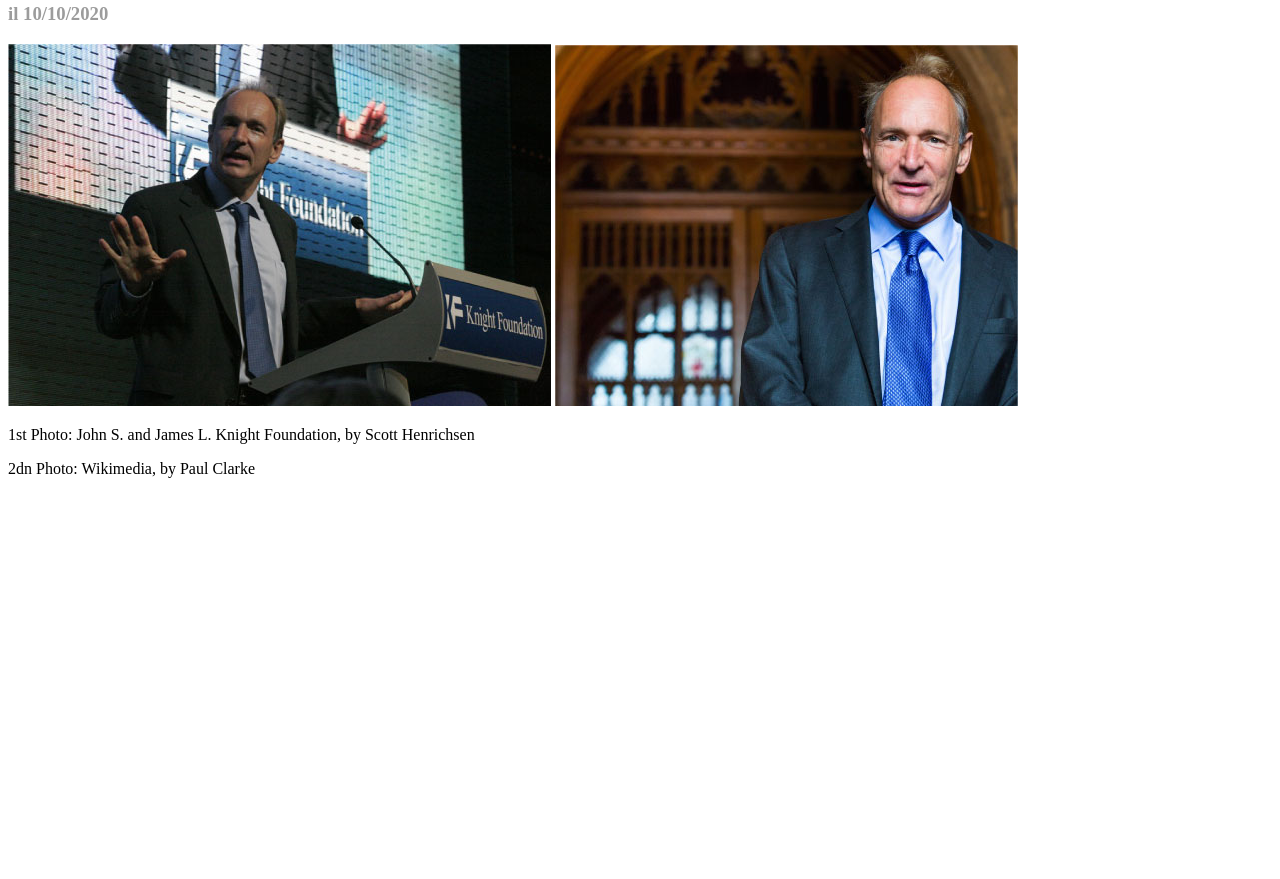
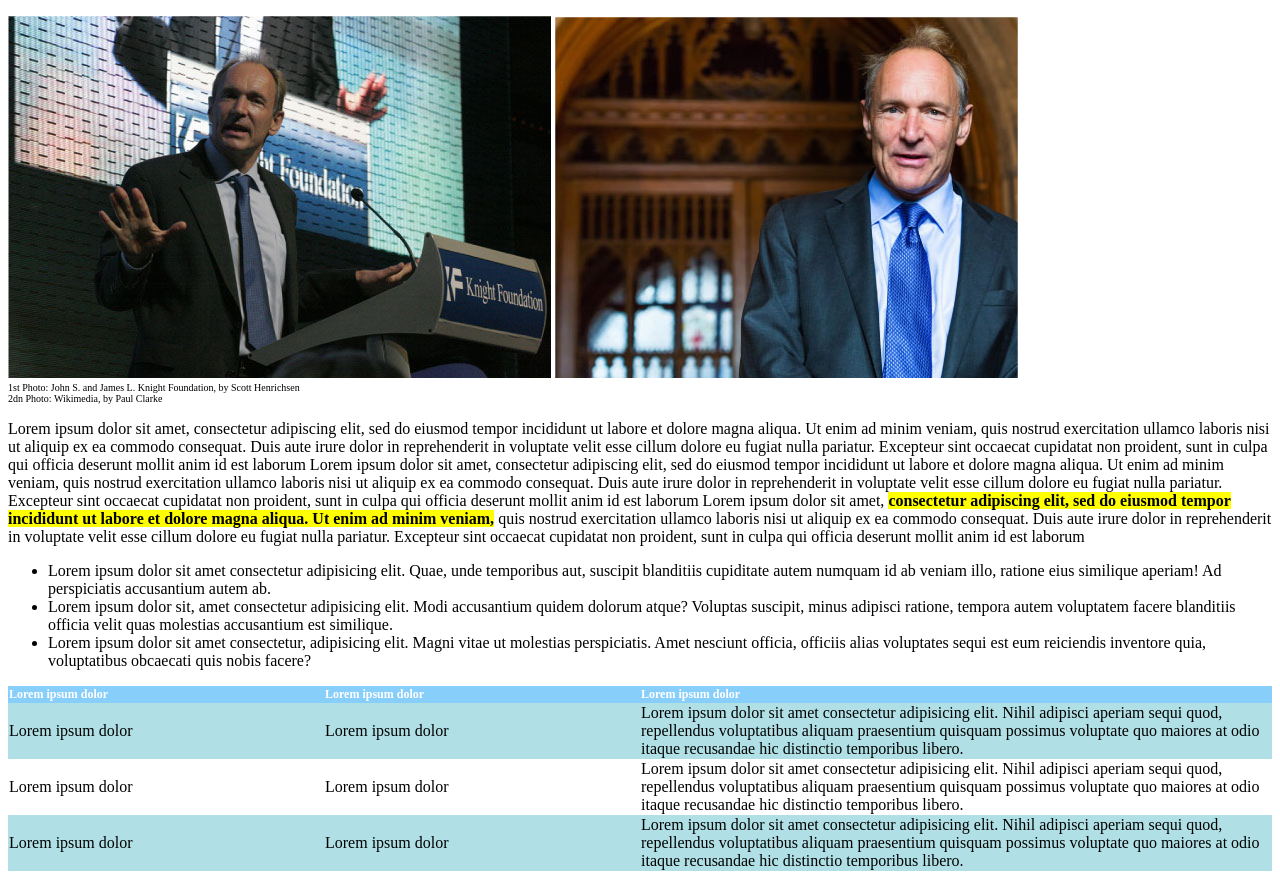
Before and after one commit to yleniapregnolato/html-css-booleaner, a plain HTML site: page index.html in a window 1280 px wide. Shown: the part 429-1308 px from the top of the page. Before the commit the page ends 923 px from the top, so only its background shows below. Drawn offline with Linux system fonts and the light colour scheme.

Commit message:
add: second section

```diff
--- a/css/style.css
+++ b/css/style.css
@@ -1,37 +1,81 @@
 /* css header */
-header{
+header {
     background-color: lightblue;
     background-image: url(../img/pattern.png);
 
 }
 /* /header */
 /* css titoli */
-h1{
+h1 {
     font-size: 50px;
-    margin-bottom: 0%;
+    margin-bottom: 0;
 }
 
-h2{
+h2 {
     color: #9c9c9c;
+    margin: 0;
 }
 
-h3{
+h3 {
     color: #9c9c9c;
+    margin: 0px;
+    margin-bottom: 30px;
 }
 /* /css titoli */
-.the-booleaner{
+
+table {
+    border-collapse: collapse;
+}
+
+th {
+    font-size: bold;
+    font-size: 12px;
+    color: white;
+    background-color: lightskyblue;
+    text-align: left;
+
+}
+
+.azzurro {
+    background-color: powderblue;
+}
+
+.w-25 {
+    width: 25%;
+}
+
+.prima-foto {
+    margin-top: 0px;
+   margin-bottom: 0px;
+   font-size: 10px;
+}
+
+.seconda-foto {
+    margin-top: 0px;
+    margin-bottom: 0px;
+    font-size: 10px;
+}
+
+.the-booleaner {
     position: absolute;
     left: 0px;
     bottom: 0px;
 }
-.logo{
+
+.logo {
     height: 200px;
     width: 200px;
     position: relative;
 
 }
 
-.booleaner{
+.booleaner {
     color: lightblue;
 
 }
+
+.importante {
+    font-weight: bold;
+    background-color: yellow;
+    color: black;
+}
--- a/index.html
+++ b/index.html
@@ -28,12 +28,62 @@
                     <img src="./img/tim-2.jpg" alt="tim-2">
                 </div>
                 <div>
-                    <p>1st Photo: John S. and James L. Knight Foundation, by Scott Henrichsen</p>
-                    <p>2dn Photo: Wikimedia, by Paul Clarke</p>
+
+                    <p class="prima-foto">1st Photo: John S. and James L. Knight Foundation, by Scott Henrichsen</p>
+                    <p class="seconda-foto">2dn Photo: Wikimedia, by Paul Clarke</p>
                 </div>
             </div>
         </section>
         <!-- fine prima sezione -->
+        <!-- inizio seconda sezione -->
+        <section>
+            <p>Lorem ipsum dolor sit amet, consectetur adipiscing elit, sed do eiusmod tempor incididunt ut labore et dolore magna aliqua. Ut enim ad minim veniam, quis nostrud exercitation ullamco laboris nisi ut aliquip ex ea commodo consequat. Duis aute irure dolor in reprehenderit in voluptate velit esse cillum dolore eu fugiat nulla pariatur. Excepteur sint occaecat cupidatat non proident, sunt in culpa qui officia deserunt mollit anim id est laborum Lorem ipsum dolor sit amet, consectetur adipiscing elit, sed do eiusmod tempor incididunt ut labore et dolore magna aliqua. Ut enim ad minim veniam, quis nostrud exercitation ullamco laboris nisi ut aliquip ex ea commodo consequat. Duis aute irure dolor in reprehenderit in voluptate velit esse cillum dolore eu fugiat nulla pariatur. Excepteur sint occaecat cupidatat non proident, sunt in culpa qui officia deserunt mollit anim id est laborum Lorem ipsum dolor sit amet, <span class="importante">consectetur adipiscing elit, sed do eiusmod tempor incididunt ut labore et dolore magna aliqua. Ut enim ad minim veniam,</span> quis nostrud exercitation ullamco laboris nisi ut aliquip ex ea commodo consequat. Duis aute irure dolor in reprehenderit in voluptate velit esse cillum dolore eu fugiat nulla pariatur. Excepteur sint occaecat cupidatat non proident, sunt in culpa qui officia deserunt mollit anim id est laborum</p>
+            <!-- inizio lista non ordinata -->
+            <div>
+                <ul>
+                    <li>Lorem ipsum dolor sit amet consectetur adipisicing elit. Quae, unde temporibus aut, suscipit blanditiis cupiditate autem numquam id ab veniam illo, ratione eius similique aperiam! Ad perspiciatis accusantium autem ab.</li>
+                    <li>Lorem ipsum dolor sit, amet consectetur adipisicing elit. Modi accusantium quidem dolorum atque? Voluptas suscipit, minus adipisci ratione, tempora autem voluptatem facere blanditiis officia velit quas molestias accusantium est similique.</li>
+                    <li>Lorem ipsum dolor sit amet consectetur, adipisicing elit. Magni vitae ut molestias perspiciatis. Amet nesciunt officia, officiis alias voluptates sequi est eum reiciendis inventore quia, voluptatibus obcaecati quis nobis facere?</li>
+                </ul>
+            </div>
+            <!-- fine lista non ordinata -->
+        </section>
+        <!-- fine seconda sezione -->
+        <!-- inizio terza sezione -->
+        <section>
+            <!-- inizio tabella -->
+            <table>
+                <!-- intestazione tabella -->
+                <thead>
+                    <tr>
+                        <th class="w-25">Lorem ipsum dolor</th>
+                        <th class="w-25">Lorem ipsum dolor</th>
+                        <th >Lorem ipsum dolor</th>
+                    </tr>
+                </thead>
+                <!-- fine intestazione tabella -->
+                <!-- inizio corpo tabella -->
+                <tbody>
+                    <tr class="azzurro">
+                        <td>Lorem ipsum dolor</td>
+                        <td>Lorem ipsum dolor</td>
+                        <td>Lorem ipsum dolor sit amet consectetur adipisicing elit. Nihil adipisci aperiam sequi quod, repellendus voluptatibus aliquam praesentium quisquam possimus voluptate quo maiores at odio itaque recusandae hic distinctio temporibus libero.</td>
+                    </tr>
+                    <tr>
+                        <td>Lorem ipsum dolor</td>
+                        <td>Lorem ipsum dolor</td>
+                        <td>Lorem ipsum dolor sit amet consectetur adipisicing elit. Nihil adipisci aperiam sequi quod, repellendus voluptatibus aliquam praesentium quisquam possimus voluptate quo maiores at odio itaque recusandae hic distinctio temporibus libero.</td>
+                    </tr>
+                    <tr class="azzurro">
+                        <td>Lorem ipsum dolor</td>
+                        <td>Lorem ipsum dolor</td>
+                        <td>Lorem ipsum dolor sit amet consectetur adipisicing elit. Nihil adipisci aperiam sequi quod, repellendus voluptatibus aliquam praesentium quisquam possimus voluptate quo maiores at odio itaque recusandae hic distinctio temporibus libero.</td>
+                    </tr>
+                </tbody>
+            </table>
+            <!-- fine tabella -->
+        </section>
+        <!-- fine terza sezione -->
     </main>
     <!-- fine main -->
 </body>
```
